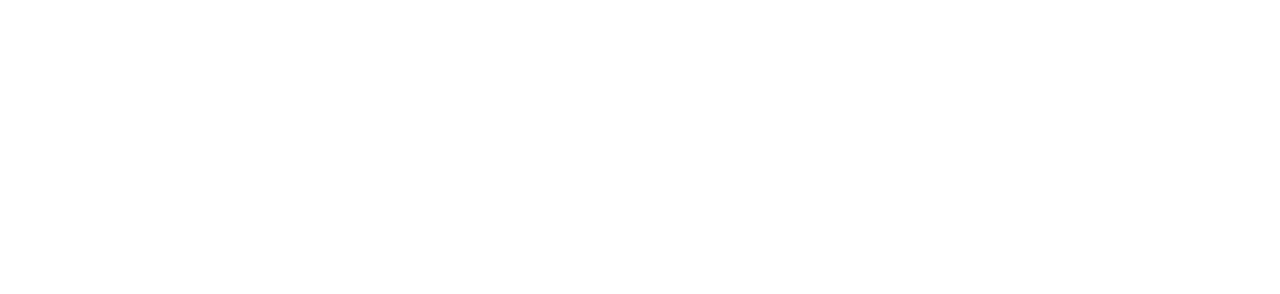
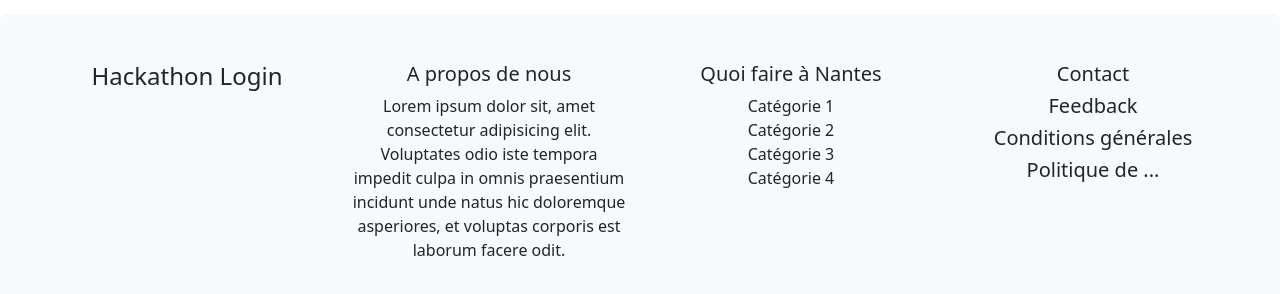
Before and after one commit to fyras19/hackathon-login, a React (Vite) app: page / in a window 1280 px wide. Shown: the part 1174-1468 px from the top of the page. Before the commit the page ends 1188 px from the top, so only its background shows below. Built offline with nearby package versions, Linux system fonts and the light colour scheme.

Commit message:
add: footer

```diff
--- a/src/App.tsx
+++ b/src/App.tsx
@@ -2,6 +2,7 @@
 import CustomNavbar from "./components/CustomNavbar";
 import { QueryClient, QueryClientProvider } from "@tanstack/react-query";
 import { Container } from "react-bootstrap";
+import Footer from "./components/Footer";
 
 const queryClient = new QueryClient();
 
@@ -12,6 +13,7 @@
       <Container>
         <Outlet />
       </Container>
+      <Footer />
     </QueryClientProvider>
   );
 }
--- /dev/null
+++ b/src/components/Footer.tsx
@@ -0,0 +1,37 @@
+import { Col, Container, Row } from "react-bootstrap";
+
+export default function Footer() {
+  return (
+    <Container className="p-5 text-center bg-body-tertiary rounded-3" fluid>
+      <Row>
+        <Col>
+          <h4>Hackathon Login</h4>
+        </Col>
+        <Col>
+          <h5>A propos de nous</h5>
+          <p>
+            Lorem ipsum dolor sit, amet consectetur adipisicing elit. Voluptates
+            odio iste tempora impedit culpa in omnis praesentium incidunt unde
+            natus hic doloremque asperiores, et voluptas corporis est laborum
+            facere odit.
+          </p>
+        </Col>
+        <Col>
+          <h5>Quoi faire à Nantes</h5>
+          <ul className="list-unstyled">
+            <li>Catégorie 1</li>
+            <li>Catégorie 2</li>
+            <li>Catégorie 3</li>
+            <li>Catégorie 4</li>
+          </ul>
+        </Col>
+        <Col>
+          <h5>Contact</h5>
+          <h5>Feedback</h5>
+          <h5>Conditions générales</h5>
+          <h5>Politique de ...</h5>
+        </Col>
+      </Row>
+    </Container>
+  );
+}
```
